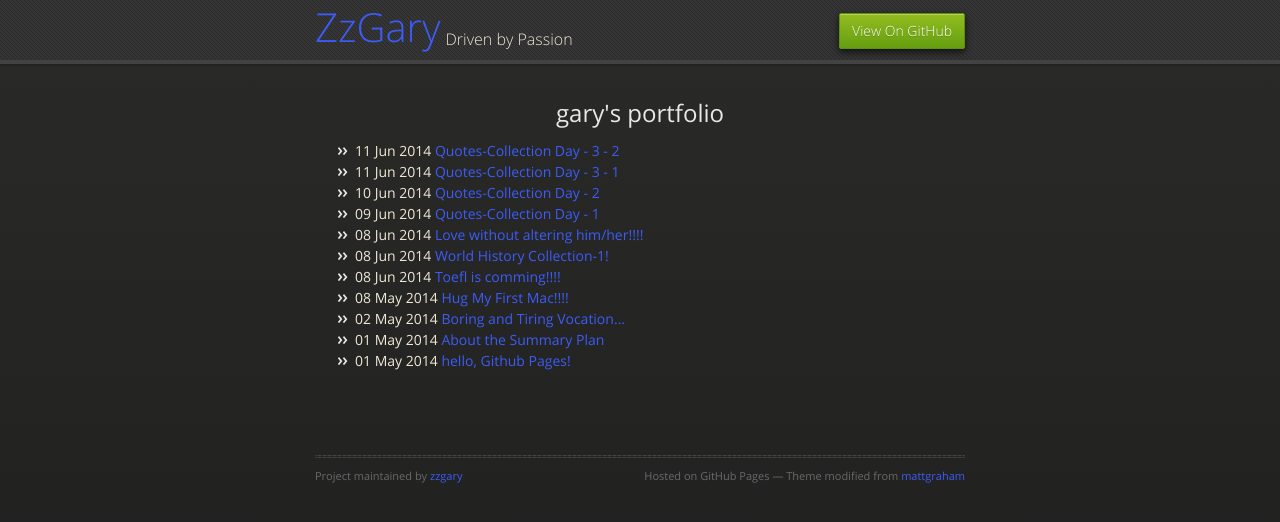
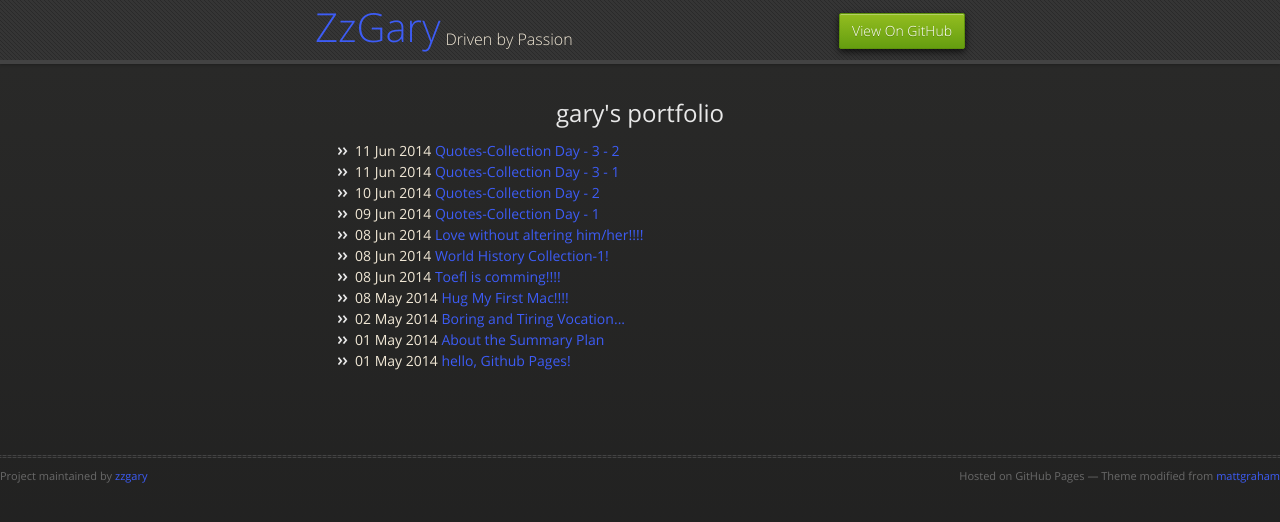
Before and after one commit to meishen1991/meishen1991.github.com, a Jekyll site: the page built from blog/index.html, in a window 1280 px wide. Shown: the top 522 px of the page. Built offline with Jekyll 4.4.1, drawn with Linux system fonts in a browser that asks for light colours; nearby versions of some CDN libraries; the list of posts is cut into pages by our own code; comment, search, counter and statistics services are not loaded.

Commit message:
fix the comments and new footer.html

```diff
--- a/_includes/custom/duoshuo
+++ /dev/null
@@ -1,5 +0,0 @@
-<!-- 多说评论框 start -->
-    <div id="comments">
-        <div class="ds-thread" {% if page.id %}data-thread-key="{{ page.id }}"{% endif %}  data-title="{% if page.title %}{{ page.title }} - {% endif %}{{ site.title }}"></div>
-    </div>
-<!-- 多说评论框 end -->
--- a/_layouts/home.html
+++ b/_includes/footer.html
@@ -1,8 +1,9 @@
-{% include header.html %}
-<div class="wrapper">
-      <section>
-      {{content}}
-      </section>
+
+<!-- 多说评论框 start -->
+    <div id="comments">
+        <div class="ds-thread" {% if page.id %}data-thread-key="{{ page.id }}"{% endif %}  data-title="{% if page.title %}{{ page.title }} - {% endif %}{{ site.title }}"></div>
+    </div>
+<!-- 多说评论框 end -->
       <footer>
           <div id="title">
             <hr>
--- a/_layouts/default.html
+++ b/_layouts/default.html
@@ -4,13 +4,5 @@
       <h2 style="text-align:center">{{page.title}}</h2>
       {{content}}
       </section>
-      <footer>
-          <div id="title">
-            <hr>
-            <span class="credits left">Project maintained by <a href="https://github.com/zzgary">zzgary</a></span>
-            <span class="credits right">Hosted on GitHub Pages &mdash; Theme modified from <a href="https://twitter.com/michigangraham">mattgraham</a></span>
-          </div>
-      </footer>
-   <!--[if !IE]><script>fixScale(document);</script><![endif]-->
-</body>
-</html>
+</div>
+{% include footer.html %}
```
